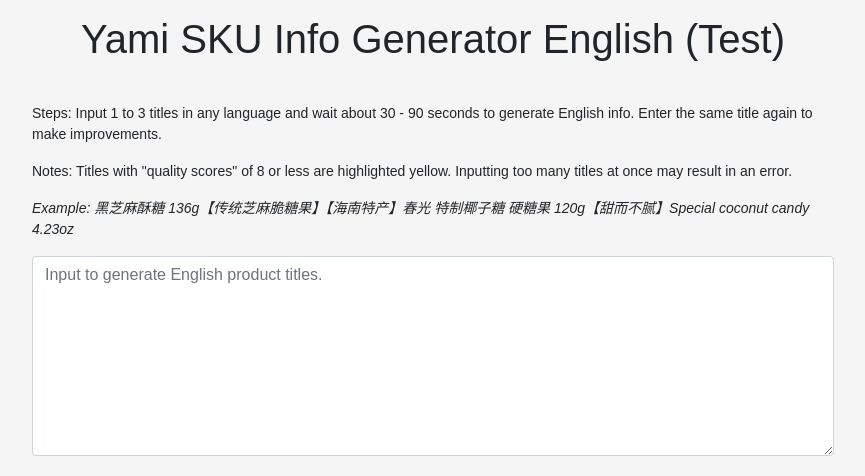
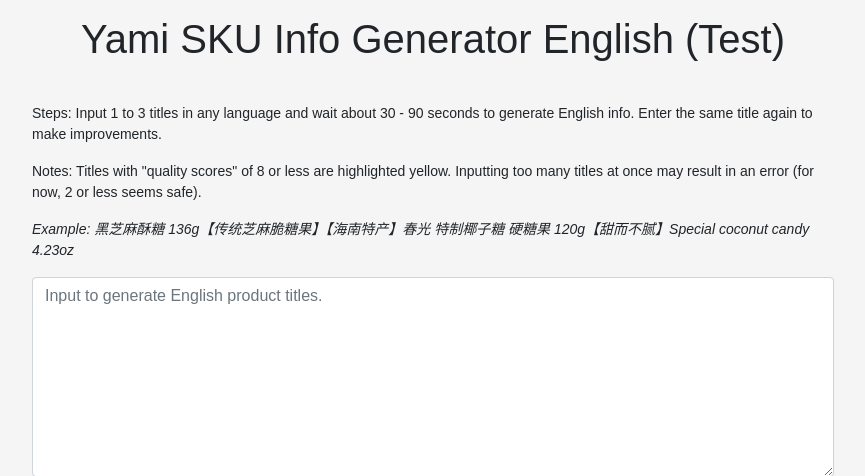
Before and after one commit to kenku0/english-product-info-v2-sample, a Flask app: page / in a window 1280 px wide. Shown: the top 476 px of the page, without its empty margins (207-1072 px from the left). Run offline with Flask 3, Linux system fonts and the light colour scheme; some libraries are stand-ins or nearby versions.

Commit message:
Update index.html

```diff
--- a/templates/index.html
+++ b/templates/index.html
@@ -13,7 +13,7 @@
         <h1>Yami SKU Info Generator English (Test)</h1>
         <div class="instructions">
             <p style="font-size: 1em;"> Steps: Input 1 to 3 titles in any language and wait about 30 - 90 seconds to generate English info. Enter the same title again to make improvements.</p>
-            <p style="font-size: 1em;"> Notes: Titles with "quality scores" of 8 or less are highlighted yellow. Inputting too many titles at once may result in an error.</p>
+            <p style="font-size: 1em;"> Notes: Titles with "quality scores" of 8 or less are highlighted yellow. Inputting too many titles at once may result in an error (for now, 2 or less seems safe).</p>
             <p style="font-size: 1em;"><i>Example: 黑芝麻酥糖 136g【传统芝麻脆糖果】【海南特产】春光 特制椰子糖 硬糖果 120g【甜而不腻】Special coconut candy 4.23oz</i></p>
         </div>
         <div class="generator">
```
